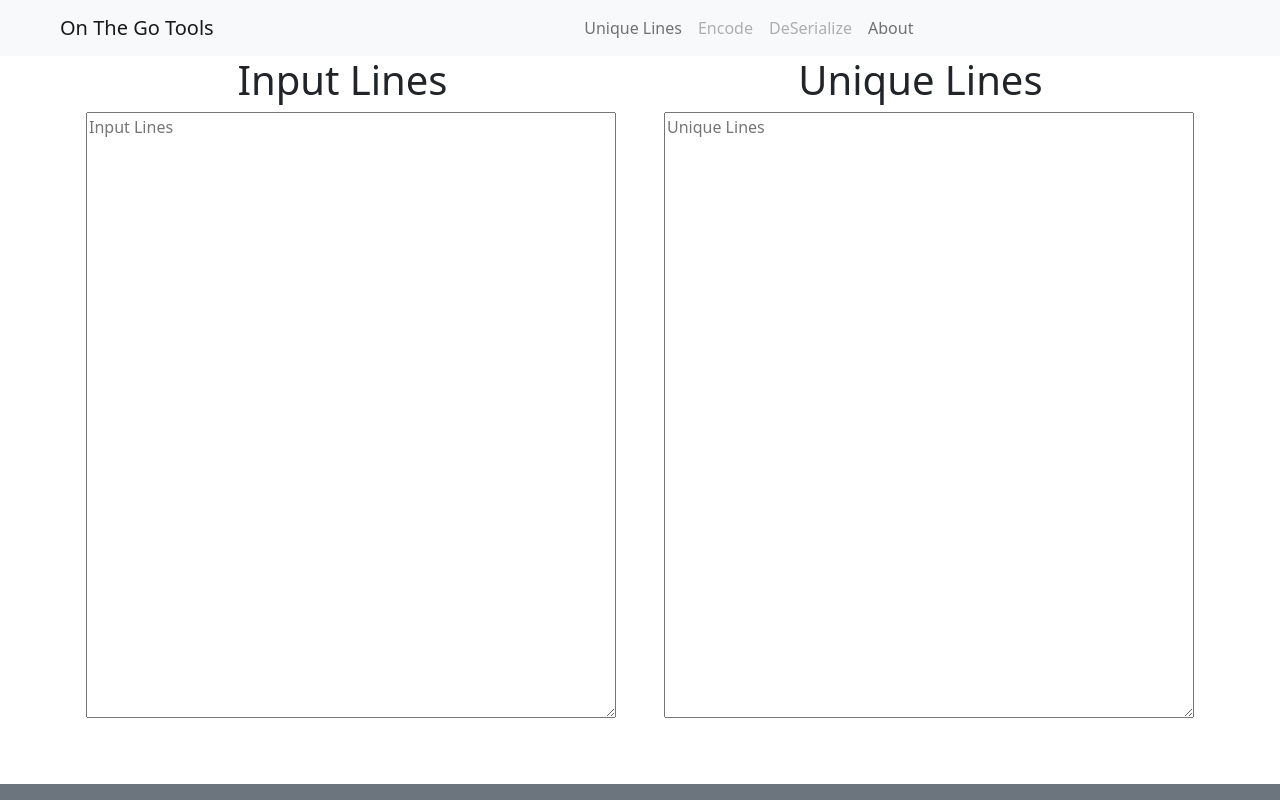
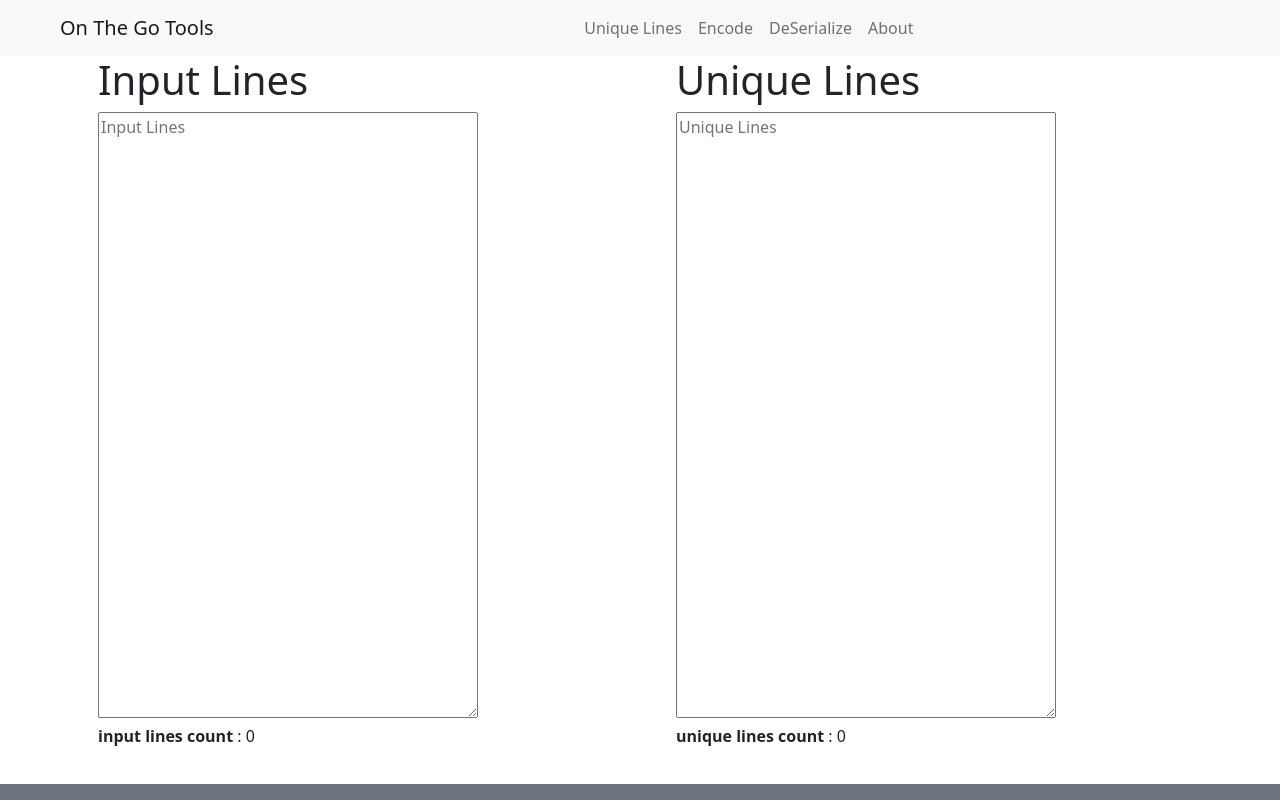
Before and after one commit to hustledarh/on-the-go, a React (Create React App) app: page /#/ in a window 1280 px wide. Built offline with nearby package versions, Linux system fonts and the light colour scheme.

Commit message:
added lines count

```diff
--- a/src/components/Navigation.js
+++ b/src/components/Navigation.js
@@ -10,13 +10,10 @@ function NavScrollExample() {
         <Navbar.Brand href="/" className='ms-5'>On The Go Tools</Navbar.Brand>
         <Navbar.Toggle />
         <Navbar.Collapse >
-          <Nav
-            className="mx-auto my-2 my-lg-0"
-            style={{ maxHeight: '100px' }}
-          >
+          <Nav className='mx-auto'>
             <Nav.Link as={Link} to="/">Unique Lines</Nav.Link>
-            <Nav.Link as={Link} to="/encode" disabled>Encode</Nav.Link>
-            <Nav.Link as={Link} to="/deserialize" disabled>DeSerialize</Nav.Link>
+            <Nav.Link as={Link} to="/encode" disable>Encode</Nav.Link>
+            <Nav.Link as={Link} to="/deserialize" disable>DeSerialize</Nav.Link>
             <Nav.Link as={Link} to="/about">About</Nav.Link>
           </Nav>
         </Navbar.Collapse>
--- a/src/pages/UniqueLines.js
+++ b/src/pages/UniqueLines.js
@@ -1,14 +1,20 @@
 import React from "react"
 import { Container,Stack} from "react-bootstrap"
 import { useState } from "react";
+
+
 function UniqueLines(){
 
     const [postContent, setPostContent] = useState('');
+    const [inputLinesCount, setInputLinesCount] = useState(0);
+    const [uniqueLinesCount, setUniqueLinesCount] = useState(0);
 
     function handleChange(event) {
         let uniqueString = ''
+        setInputLinesCount(event.target.value.split("\n").length)
         let uniqueLines = new Set(event.target.value.split("\n").map( line => { return line.trim()}));
         uniqueLines.delete('')
+        setUniqueLinesCount(uniqueLines.size)
         uniqueLines.forEach(key => {uniqueString += key + "\n"})
         setPostContent(uniqueString);
       }
@@ -16,13 +22,17 @@ function UniqueLines(){
 
 return(
     <Container>
-    <Stack direction="horizontal" gap={5}>
-    <h1 className = "mx-auto" rows={25}>Input Lines</h1>
-    <h1 className = "mx-auto" rows={25}>Unique Lines</h1>
-    </Stack>
-    <Stack direction="horizontal" gap={5}>
-    <textarea className = "mx-auto w-50" rows={25} type="text" onChange={handleChange} placeholder="Input Lines"  />
-    <textarea  className = "mx-auto w-50" rows={25} value={postContent} type="text"  placeholder="Unique Lines" />
+    <Stack direction="horizontal"  gap={5}>
+    <Container >
+        <h1 className = "mx-auto" rows={25}>Input Lines</h1>
+        <textarea className = "mx-auto w-75 " rows={25} type="text" onChange={handleChange} placeholder="Input Lines"  />
+        <p><b>input lines count</b> : {inputLinesCount}</p>
+    </Container>
+    <Container>
+        <h1 className = "mx-auto" rows={25}>Unique Lines</h1>
+        <textarea  className = "mx-auto w-75 " rows={25} value={postContent} type="text"  placeholder="Unique Lines" />
+        <p><b>unique lines count</b> : {uniqueLinesCount}</p>
+    </Container>
     </Stack>
     </Container>
 
```
